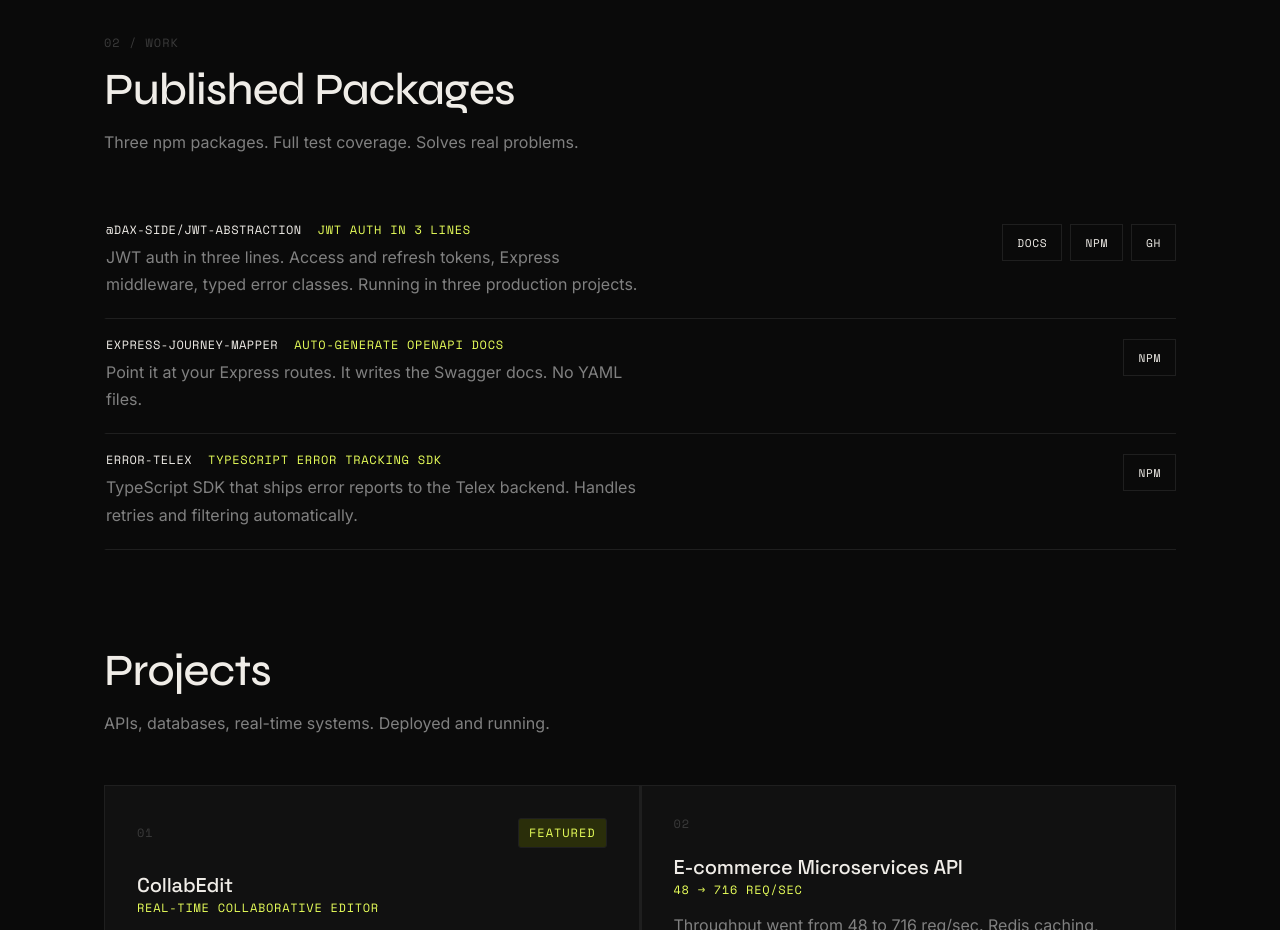
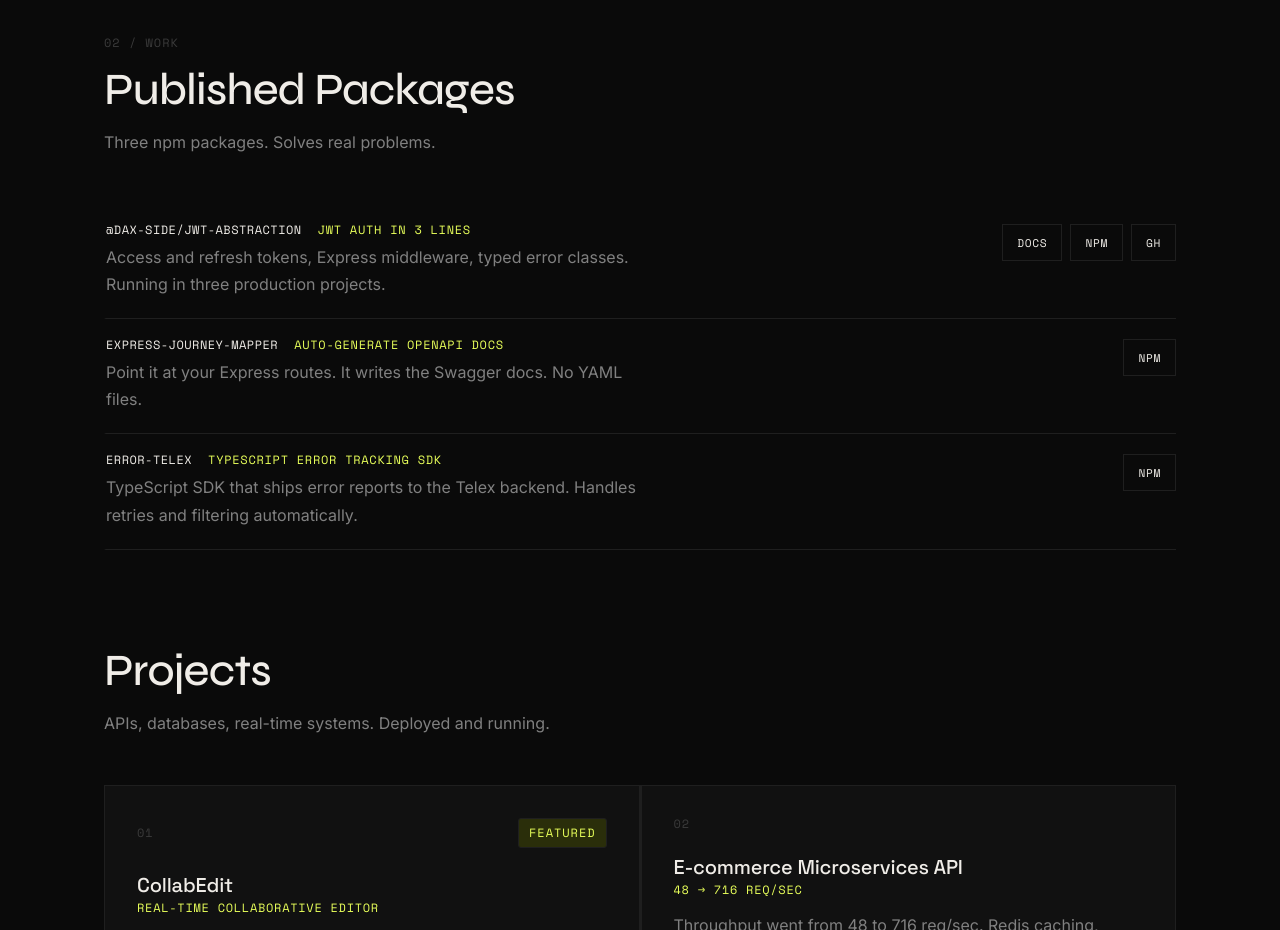
Before and after one commit to dax-side/portfolio, a React (Vite) app: page / in a window 1280 px wide. Shown: the part 1080-2010 px from the top of the page. Built offline with nearby package versions, Linux system fonts and the light colour scheme.

Commit message:
fix: enhance clarity in package descriptions and project summary

```diff
--- a/src/components/Work.jsx
+++ b/src/components/Work.jsx
@@ -7,7 +7,7 @@ const packages = [
     name: '@dax-side/jwt-abstraction',
     tagline: 'JWT auth in 3 lines',
     description:
-      'JWT auth in three lines. Access and refresh tokens, Express middleware, typed error classes. Running in three production projects.',
+      'Access and refresh tokens, Express middleware, typed error classes. Running in three production projects.',
     links: {
       docs:   'https://dax-side.github.io/jwt-abstraction-site',
       npm:    'https://www.npmjs.com/package/@dax-side/jwt-abstraction',
@@ -107,7 +107,7 @@ export default function Work() {
           <span className="type-label" style={styles.sectionIndex}>02 / WORK</span>
           <h2 className="type-h2" style={styles.heading}>Published Packages</h2>
           <p className="type-body-md" style={styles.subtext}>
-            Three npm packages. Full test coverage. Solves real problems.
+            Three npm packages. Solves real problems.
           </p>
         </motion.div>
 
```
